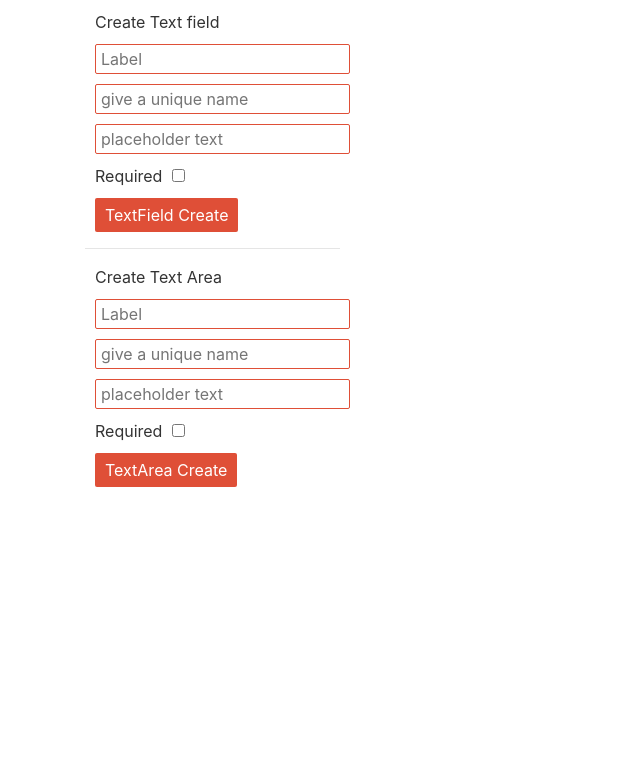
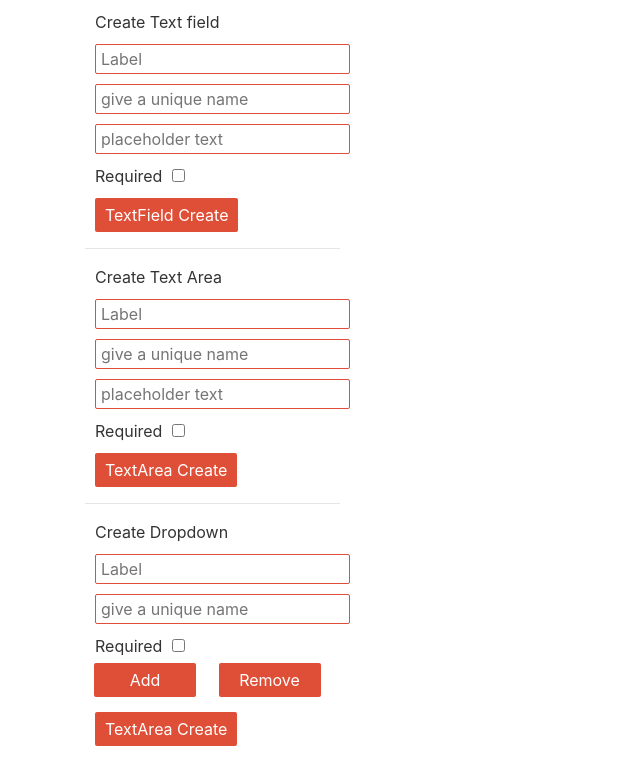
Before and after one commit to sajidurshajib/DynamicFormMakerJS, a plain HTML site: page index.html in a window 1280 px wide. Shown: the whole page, without its empty margins (0-640 px from the left). Drawn offline with nearby package versions, Linux system fonts and the light colour scheme.

Commit message:
dropdown design

```diff
--- a/assets/js/justAppend.js
+++ b/assets/js/justAppend.js
@@ -164,3 +164,32 @@ function textAreaShow(textAreaObject){
     document.getElementById("dynamicForm").appendChild(elm);
 
 }
+
+
+
+
+// +---------------------------------+
+// |                                 |
+// |        dropDown code            |
+// |                                 |
+// +---------------------------------+
+
+function dropDownOptionAdd(){
+    var input1 = document.createElement('INPUT');
+    var input2 = document.createElement('INPUT');
+
+    input1.setAttribute('class','dropText');
+    input2.setAttribute('class','dropValue');
+
+    input1.setAttribute('placeholder','Text');
+    input2.setAttribute('placeholder','Value');
+
+    document.getElementById('dropDownMakerDiv').appendChild(input1);
+    document.getElementById('dropDownMakerDiv').appendChild(input2);
+}
+
+function dropDownOptionRemove(){
+    var clearNode = document.getElementById('dropDownMakerDiv');
+    clearNode.removeChild(clearNode.lastElementChild);
+    clearNode.removeChild(clearNode.lastElementChild);
+}
--- a/index.html
+++ b/index.html
@@ -5,6 +5,7 @@
     <meta name="viewport" content="width=device-width, initial-scale=1.0">
 
     <link rel="stylesheet" href="https://stackpath.bootstrapcdn.com/bootstrap/4.5.2/css/bootstrap.min.css">
+    <script src="https://code.jquery.com/jquery-3.3.1.slim.min.js" integrity="sha384-q8i/X+965DzO0rT7abK41JStQIAqVgRVzpbzo5smXKp4YfRvH+8abtTE1Pi6jizo" crossorigin="anonymous"></script>
     <script src="https://stackpath.bootstrapcdn.com/bootstrap/4.5.2/js/bootstrap.min.js"></script>
     <script src="https://stackpath.bootstrapcdn.com/bootstrap/4.5.2/js/bootstrap.bundle.min.js"></script>
 
@@ -31,6 +32,20 @@
                 <input type="text" id="placeholderTextArea" placeholder="placeholder text">
                 <span class="likeLabel">Required</span><input type="checkbox" id="requiredTextArea">
                 <button onclick="textAreaTake()">TextArea Create</button>
+
+                <hr>
+
+                <label for="">Create Dropdown</label>
+                <input type="text" id="labelDropDown" placeholder="Label">
+                <input type="text" id="nameTextArea" placeholder="give a unique name">
+                <span class="likeLabel">Required</span><input type="checkbox" id="requiredTextArea">
+
+                <div id="dropDownMakerDiv"></div>
+
+                <button onclick="dropDownOptionAdd()" class="dropAddRemove">Add</button>
+                <button onclick="dropDownOptionRemove()" class="dropAddRemove"">Remove</button>
+                <button onclick="dropDownTake()">TextArea Create</button>
+
             </div>
             <div class="col-md-7">
                 <form action="" id="dynamicForm">
--- a/style.css
+++ b/style.css
@@ -52,3 +52,22 @@ button:focus{
 button:hover{
     background-color: #ff5438;
 }
+
+
+/* For Dropdown*/
+
+.dropAddRemove{
+    display:inline-block;
+    width: 40%;
+    margin: 5px 9px;
+}
+.dropText{
+    display:inline-block;
+    width: 40%;
+    margin: 5px 10px;
+}
+.dropValue{
+    display: inline-block;
+    width: 40%;
+    margin: 5px 10px;
+}
```
